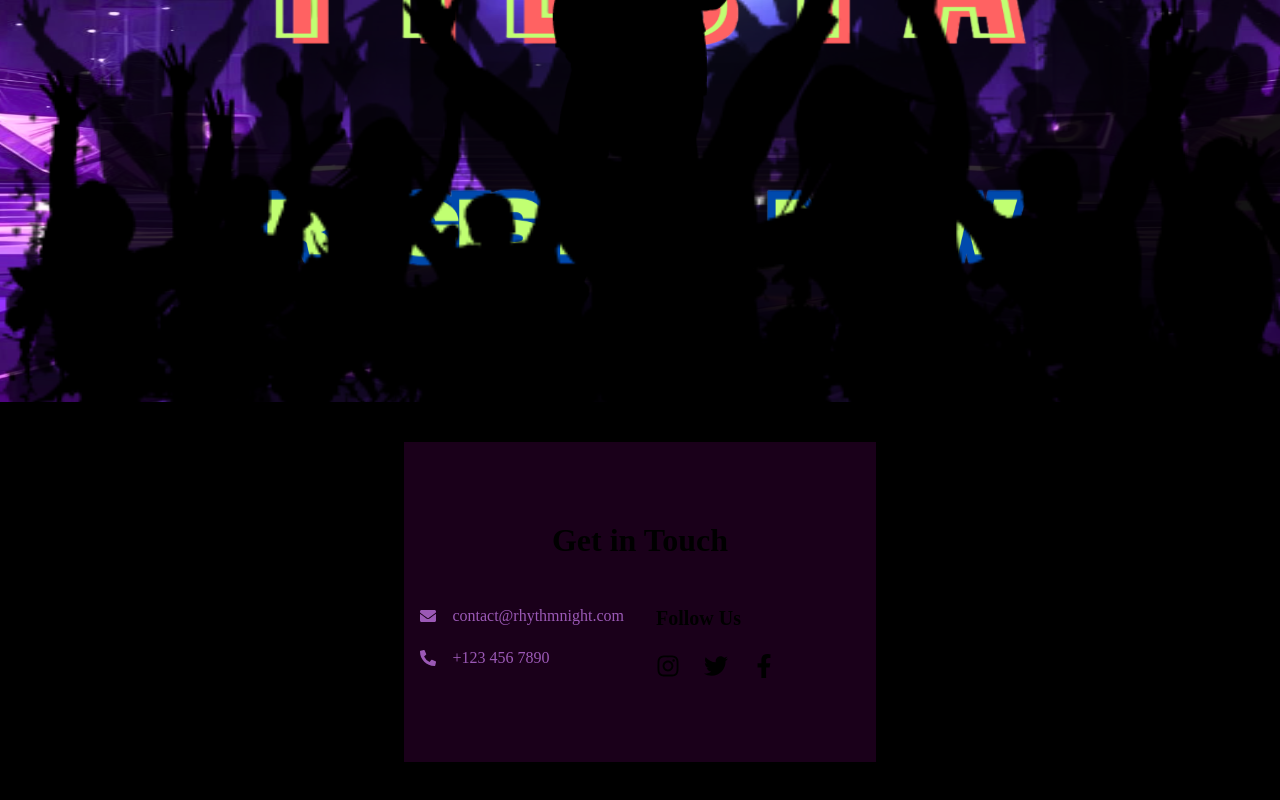
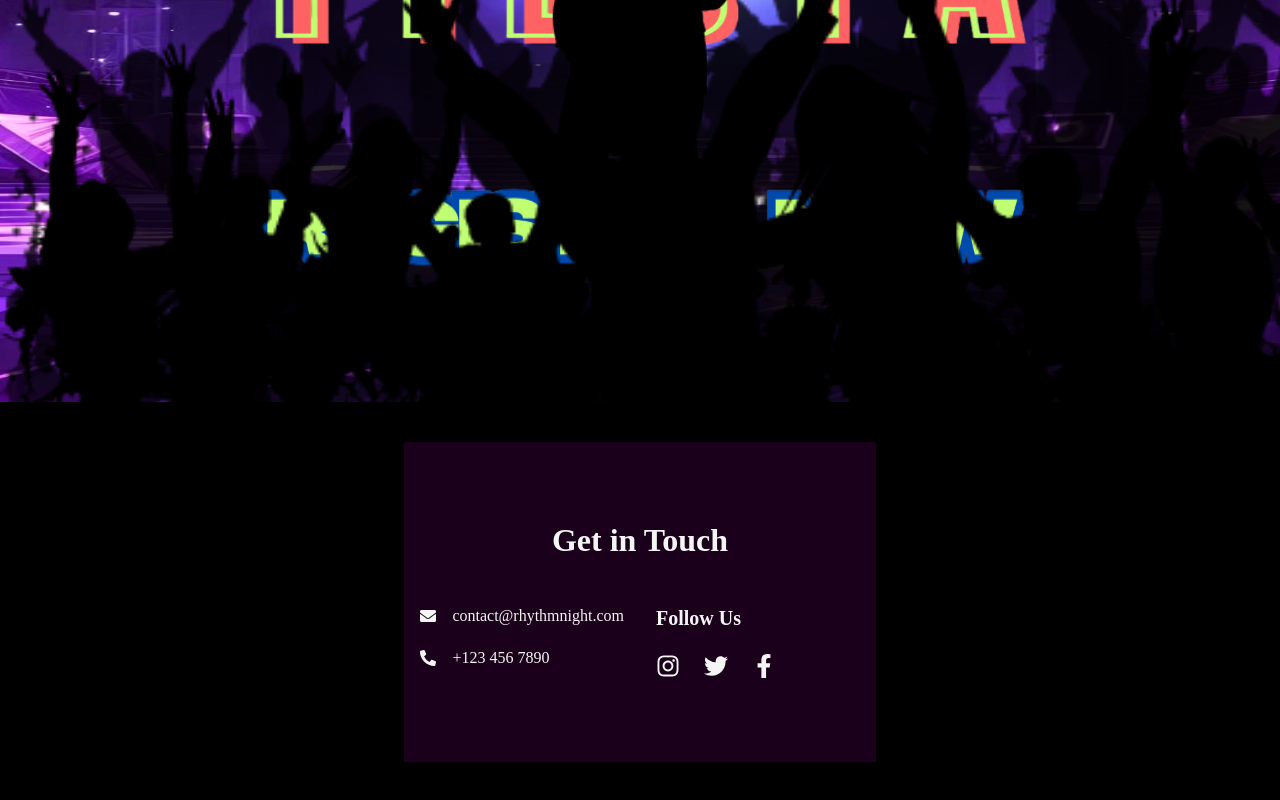
Before and after one commit to siddharth-09/malharconcert, a React (Vite) app: page / in a window 1280 px wide. Shown: the part 398-1198 px from the top of the page. Built offline with nearby package versions, Linux system fonts and the light colour scheme; a web font is replaced by a local one.

Commit message:
Thai gayu thai gayu

```diff
--- a/src/Components/ContactSection.css
+++ b/src/Components/ContactSection.css
@@ -10,6 +10,7 @@
 }
 
 .title {
+  color: whitesmoke;
   font-size: 2rem; /* Default font size */
   font-weight: bold;
   margin-bottom: 3rem;
@@ -35,11 +36,11 @@
 }
 
 .icon {
-    color: #9b59b6; /* Purple color */
+  color:whitesmoke;; /* Purple color */
 }
 
 .contact-link {
-    color: #9b59b6; /* Purple color */
+  color:whitesmoke; /* Purple color */
   text-decoration: none;
   transition: color 0.3s ease;
 }
@@ -55,6 +56,7 @@
 }
 
 .social-title {
+  color: whitesmoke;
   font-size: 1.25rem;
   font-weight: bold;
 }
@@ -65,7 +67,7 @@
 }
 
 .social-link {
-    color: inherit;
+  color:whitesmoke;
   transition: color 0.3s ease;
 }
 
```
Lines whose indentation alone changed are shown as unchanged.
